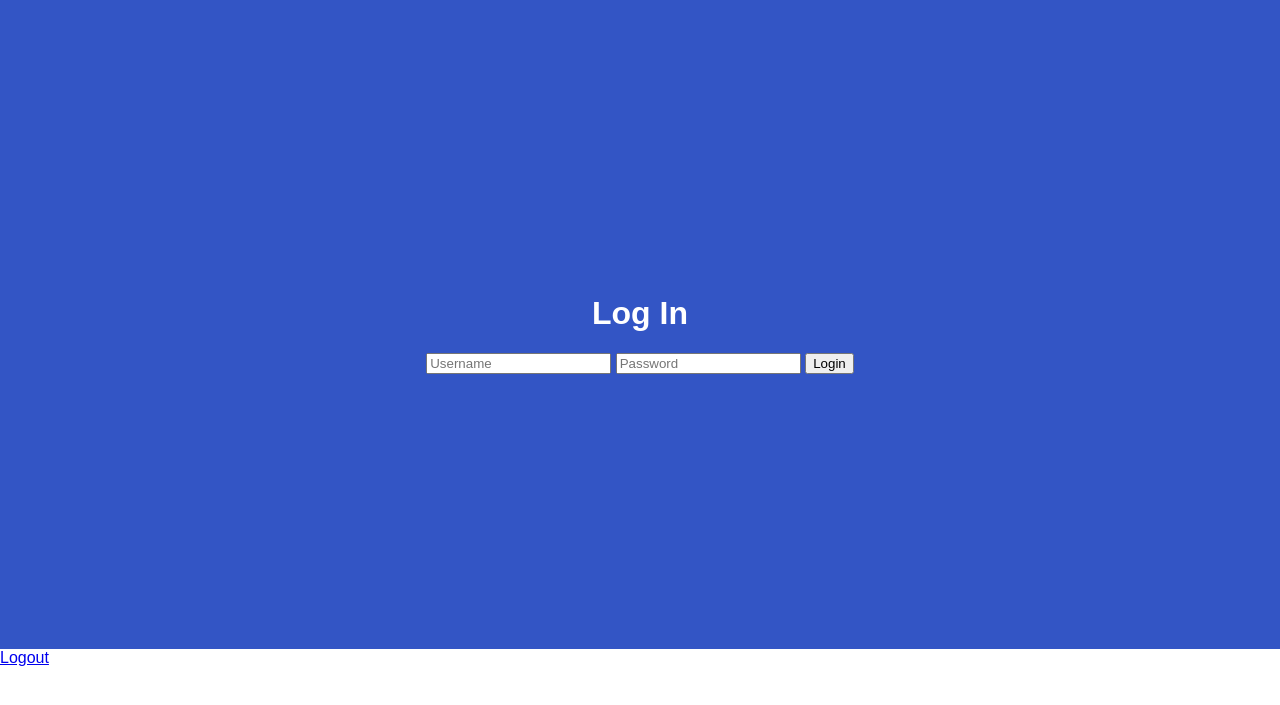
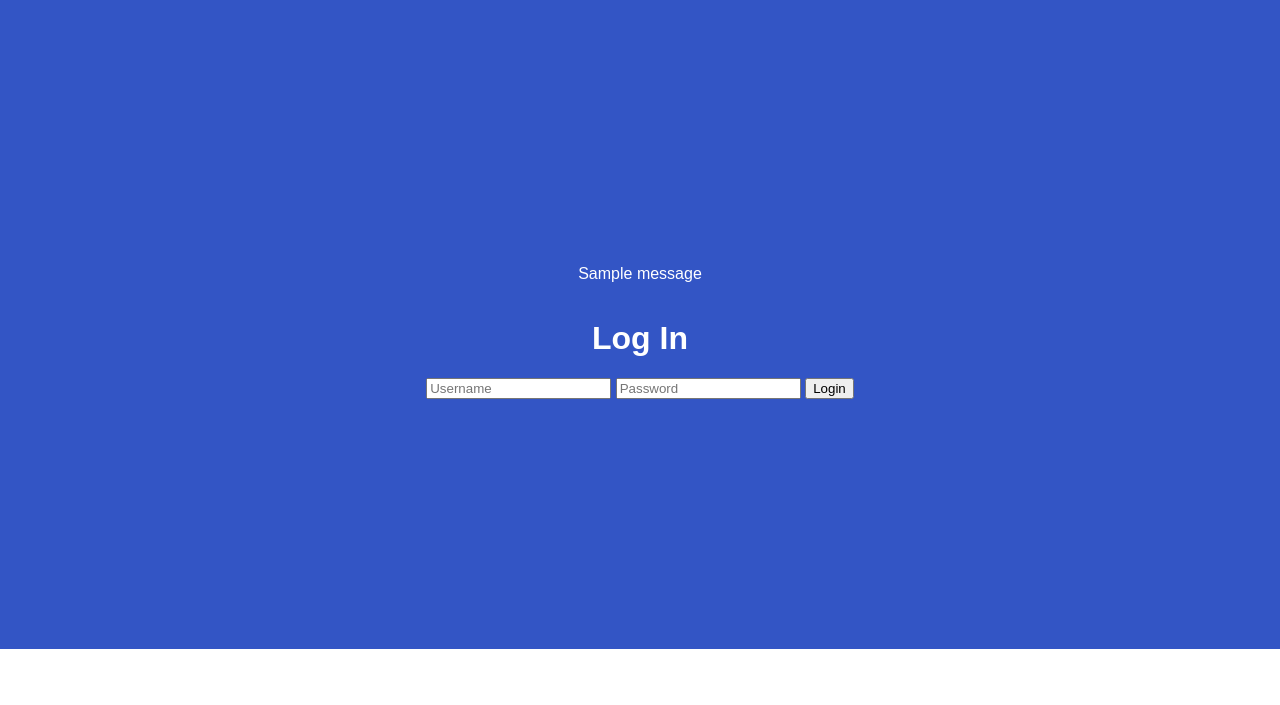
Before and after one commit to javidangarcia/pokemon-wiki, a Flask app: page /login in a window 1280 px wide. Shown: the part 69-774 px from the top of the page. Run offline with Flask 2, Linux system fonts and the light colour scheme; one stand-in notice (Sample message) is shown.

Commit message:
Added functionality for flashes and moved logout link.

```diff
--- a/flaskr/templates/login.html
+++ b/flaskr/templates/login.html
@@ -5,6 +5,15 @@ Login
 {% endblock %}
 
 {% block content %}
+
+{% with messages = get_flashed_messages() %}
+    {% if messages %}
+        {% for message in messages %}
+            <p class="flash">{{message}}</p>
+        {% endfor %}
+    {% endif %}
+{% endwith %}
+
 <h1>Log In</h1>
 <form method="POST", action="">
     {{form.csrf_token}}
--- a/flaskr/templates/main.html
+++ b/flaskr/templates/main.html
@@ -19,10 +19,21 @@
         <a href="/login">LOGIN</a>
         <a href="/signup">SIGN UP</a>
         <a href="/upload">UPLOAD</a>
+        {% if current_user.is_authenticated %}
+            <a href="{{url_for('signout')}}">LOGOUT</a>
+        {% endif %}
     </div>
     <div class="title">
         <!-- TODO(Checkpoint Requirement 3): Change the title and content of your wiki.-->
         {% block content %}
+        {% with messages = get_flashed_messages() %}
+            {% if messages %}
+                {% for message in messages %}
+                    <p class="flash">{{message}}</p>
+                {% endfor %}
+            {% endif %}
+        {% endwith %}
+        {% block body %}{% endblock %}
         <div>
             <img src="https://storage.cloud.google.com/wiki-content-techx/pokemon/site_logo.png">
         </div>
@@ -30,8 +41,6 @@
         <p>Browse, upload, have fun.</p>
         {% endblock %}
     </div>
-
-    <a href="{{url_for('signout')}}">Logout</a>
 </body>
 
 </html>
```
